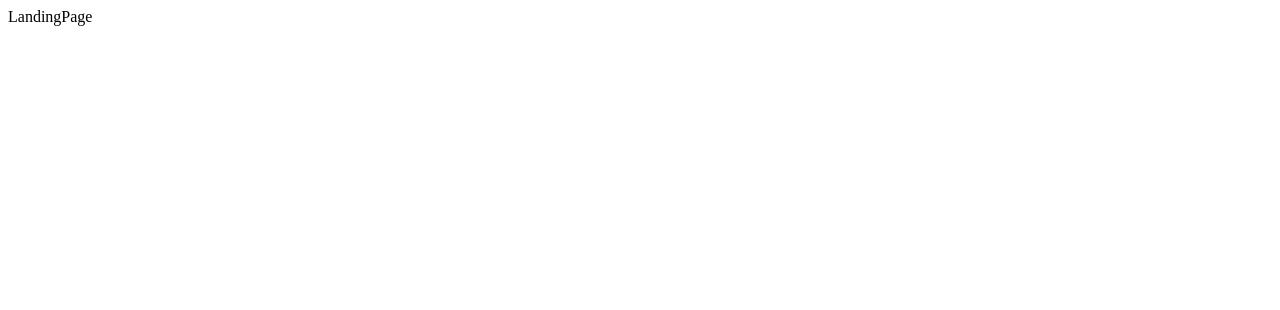
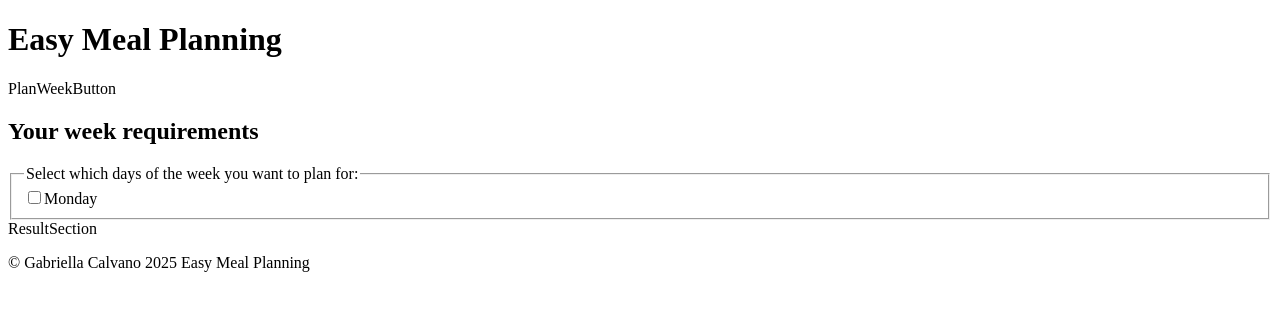
Before and after one commit to Nymesia47/meal-planner-generator, a React (Vite) app: page / in a window 1280 px wide. Shown: the top 310 px of the page. Built offline with nearby package versions, Linux system fonts and the light colour scheme.

Commit message:
created basic structure of the Landing Page and PlanWeekForm

```diff
--- a/src/components/layoutComponents/ActionsPanel.jsx
+++ b/src/components/layoutComponents/ActionsPanel.jsx
@@ -1,7 +1,12 @@
+import PlanWeekButton from "../parts/PlanWeekButton";
+import PlanWeekForm from "../parts/PlanWeekForm";
 
 function ActionsPanel() {
   return (
-    <div>ActionsPanel</div>
+    <section>
+      <PlanWeekButton />
+      <PlanWeekForm />
+    </section>
   )
 }
 
--- a/src/components/layoutComponents/Footer.jsx
+++ b/src/components/layoutComponents/Footer.jsx
@@ -1,7 +1,9 @@
 
 function Footer() {
   return (
-    <div>Footer</div>
+    <footer>
+      <p>© Gabriella Calvano 2025 Easy Meal Planning</p>
+    </footer>
   )
 }
 
--- a/src/components/layoutComponents/Header.jsx
+++ b/src/components/layoutComponents/Header.jsx
@@ -1,7 +1,9 @@
 
 function Header() {
   return (
-    <div>Header</div>
+    <header>
+      <h1>Easy Meal Planning</h1>
+    </header>
   )
 }
 
--- a/src/components/pages/LandingPage.jsx
+++ b/src/components/pages/LandingPage.jsx
@@ -1,7 +1,18 @@
+import Header from "../layoutComponents/Header";
+import Footer from "../layoutComponents/Footer";
+import ActionsPanel from "../layoutComponents/ActionsPanel";
+import ResultsSection from "../layoutComponents/ResultSection";
 
 function LandingPage() {
   return (
-    <div>LandingPage</div>
+    <div>
+      <Header />
+      <main>
+        <ActionsPanel />
+        <ResultsSection />
+      </main>
+      <Footer />
+    </div>
   )
 }
 
--- a/src/components/parts/AddMealForm.jsx
+++ b/src/components/parts/AddMealForm.jsx
@@ -2,7 +2,10 @@
 
 function AddMealForm() {
   return (
-    <div>AddMealForm</div>
+    <section>
+      <h2>Add a meal to your library</h2>
+      <form action=""></form>
+    </section>
   )
 }
 
--- a/src/components/parts/PlanWeekForm.jsx
+++ b/src/components/parts/PlanWeekForm.jsx
@@ -1,7 +1,25 @@
 
 function PlanWeekForm() {
   return (
-    <div>PlanWeekForm</div>
+    <section>
+      <h2>Your week requirements</h2>
+      <form>
+        <fieldset>
+          <legend id="days-selection-legend">Select which days of the week you want to plan for:</legend>
+
+          <div role="group" aria-labelledby="days-selection-legend">
+            <label>
+              <input
+                type="checkbox"
+                value="monday"
+                name="days[]"
+              />
+              Monday
+            </label>
+          </div>
+        </fieldset>
+      </form>
+    </section>
   )
 }
 
```
